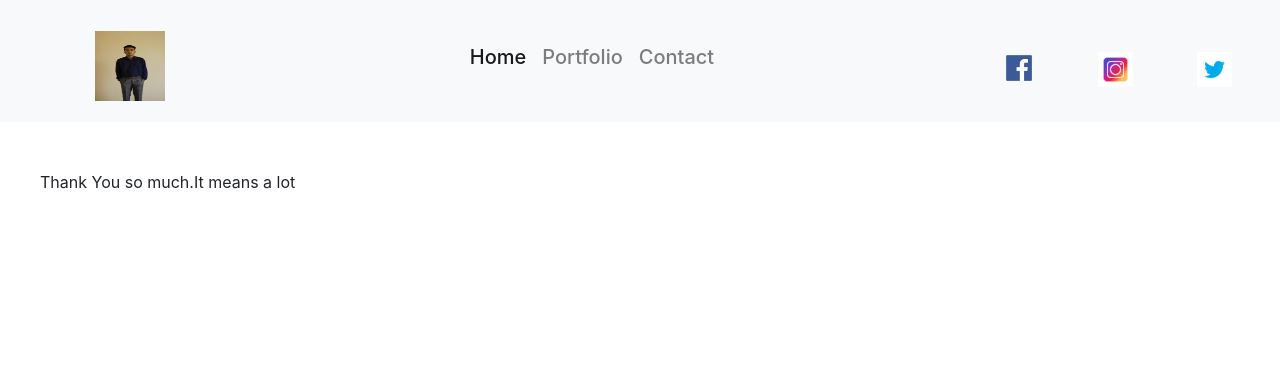
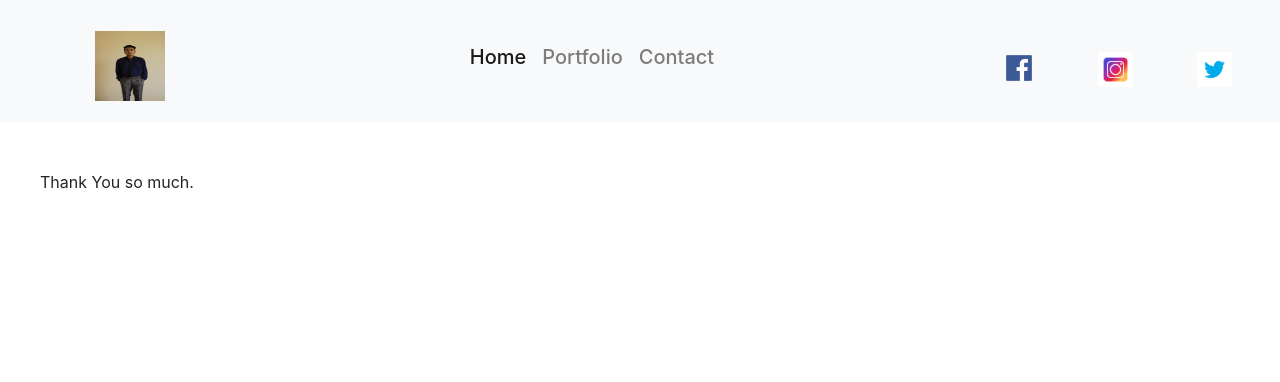
Before and after one commit to Pulok000/Django-Portfolio, a Django app: template my1stapp/templates/my1stapp/thankyou.html in a window 1280 px wide. Shown: the top 382 px of the page. Run offline with Django 3.2, Linux system fonts and the light colour scheme; the template is opened without the code that fills it, so the values that code supplies are empty; some libraries are stand-ins or nearby versions.

Commit message:
pulokahmed

```diff
--- a/my1stapp/models.py
+++ b/my1stapp/models.py
@@ -11,7 +11,7 @@ class student(models.Model):
 
 class contact(models.Model):
 
-    email=models.EmailField(max_length=15)
+    email=models.EmailField(max_length=255)
     subject=models.CharField(max_length=100)
     message=models.TextField()
 
--- a/my1stapp/templates/my1stapp/thankyou.html
+++ b/my1stapp/templates/my1stapp/thankyou.html
@@ -4,6 +4,6 @@
     <br>
     <br>
 
-    <p style="margin-left:2.5em">Thank You so much.It means a lot</p>
+    <p style="margin-left:2.5em">Thank You so much.</p>
 
 {% endblock %}
```
